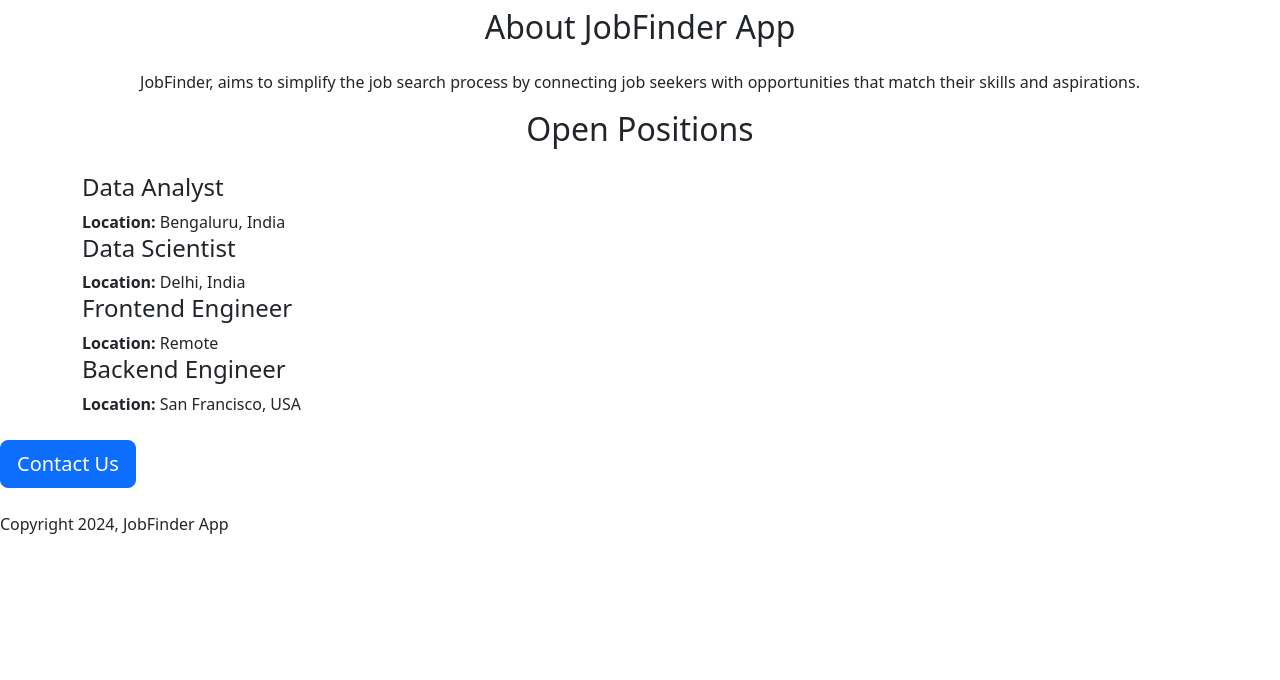
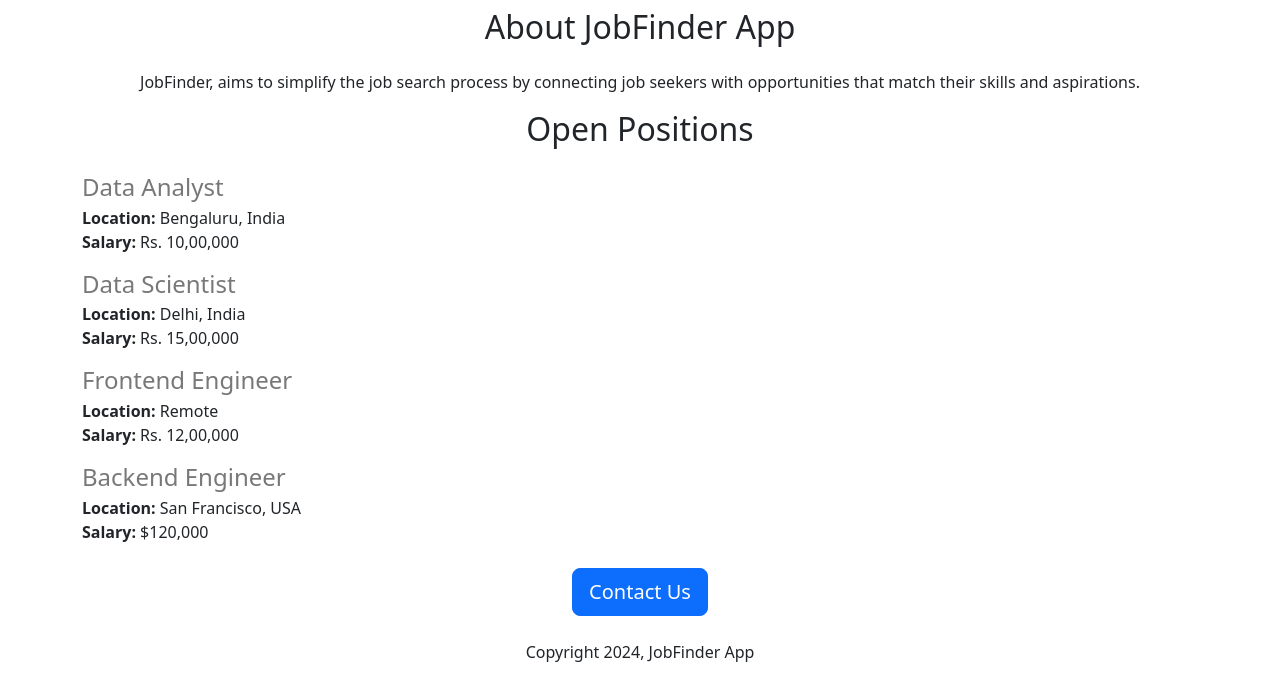
Before and after one commit to Mutai05/Job-Finder-App, a Flask app: page / in a window 1280 px wide. Shown: the part 957-1637 px from the top of the page. Before the commit the page ends 1491 px from the top, so only its background shows below. Run offline with Flask 3, Linux system fonts and the light colour scheme.

Commit message:
Added jobitem.html reusable component on the homepage.

```diff
--- a/templates/home.html
+++ b/templates/home.html
@@ -20,13 +20,9 @@
     <h2 class="text-center mt-2 mb-4">Open Positions</h2>
     <div class="mt-2 mb-4">
       {% for job in jobs %}
-        <div>
-          <h4>{{job['title']}}</h4>
-          <div><b>Location:</b> {{job['location']}}</div>
-        </div>
+        {% include 'jobitem.html' %}
       {% endfor %}
     </div>
-    </div
     <div class="text-center">
       <button class="btn btn-primary btn-lg">Contact Us</button>
       <p class="mt-4">Copyright 2024, JobFinder App</p>
--- /dev/null
+++ b/templates/jobitem.html
@@ -0,0 +1,7 @@
+<div style="margin-bottom:16px;">
+  <h4 style="color:rgb(120,120,120); margin-bottom:4px">{{job['title']}}</h4>
+  <div><b>Location:</b> {{job['location']}}</div>
+  {% if 'salary' in job %}
+  <div><b>Salary:</b> {{job['salary']}}</div>
+  {% endif %}
+</div>
```
